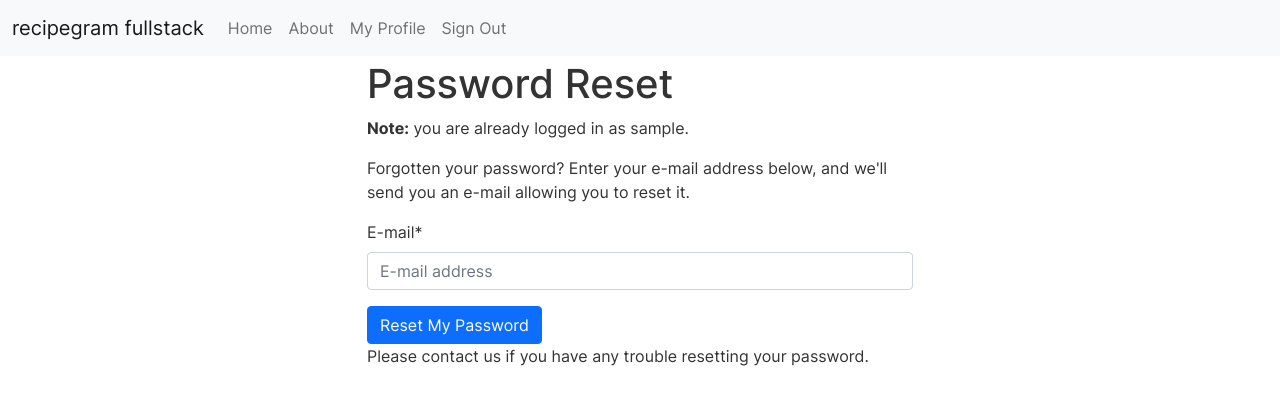
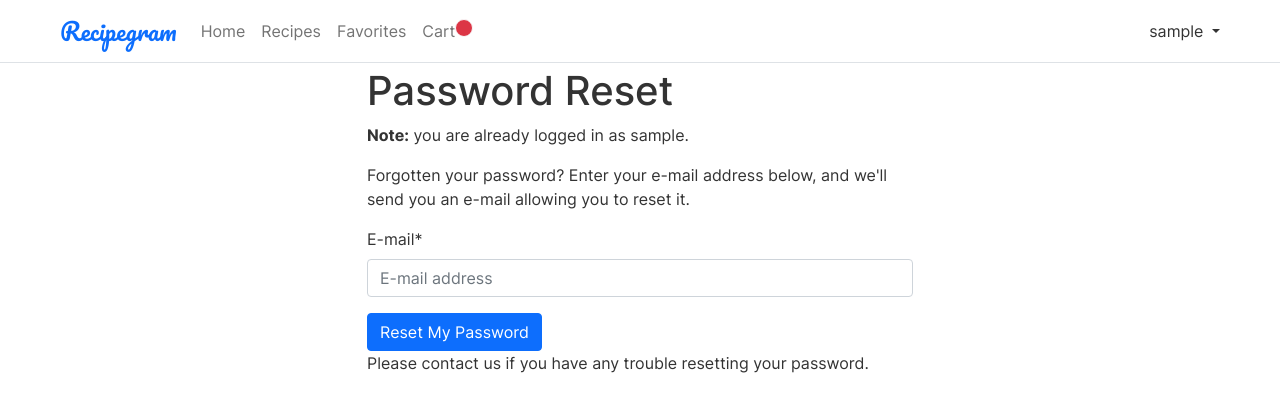
Before and after one commit to mavhungutrezzy/recipegram_fullstack, a Django app: page /accounts/password/reset/ in a window 1280 px wide. Shown: the top 412 px of the page. Run offline with Django 4.2, Linux system fonts and the light colour scheme; the visitor is signed in with stand-in values (Sample User, id 1); parts of the project's set-up code (start-up, migrations or seed data) failed here and were passed over; some libraries are stand-ins or nearby versions.

Commit message:
🎨 style(project.css): add custom font 'Pacifico' to navbar-brand 🎨 style(base.html): update navbar layout and add dropdown menu for authenticated users ✨ feat(recipes/index.html): add recipe cards to index page

```diff
--- a/recipegram_fullstack/static/css/project.css
+++ b/recipegram_fullstack/static/css/project.css
@@ -1,4 +1,5 @@
 /* These styles are generated from project.scss. */
+@import url('https://fonts.googleapis.com/css2?family=Pacifico&display=swap');
 
 @font-face {
   font-family: 'CustomFont';
@@ -13,6 +14,11 @@ body {
   background-color: #fff;
 }
 
+.navbar-brand {
+  font-family: 'Pacifico', cursive;
+  font-size:x-large
+}
+
 
 .alert-debug {
   color: black;
--- a/recipegram_fullstack/templates/base.html
+++ b/recipegram_fullstack/templates/base.html
@@ -41,46 +41,52 @@
   <body>
 
     <div class="mb-1">
-      <nav class="navbar navbar-expand-md navbar-light bg-light">
+      <nav class="navbar navbar-expand-lg navbar-light border-bottom px-5">
         <div class="container-fluid">
-          <button class="navbar-toggler navbar-toggler-right" type="button" data-bs-toggle="collapse" data-bs-target="#navbarSupportedContent" aria-controls="navbarSupportedContent" aria-expanded="false" aria-label="Toggle navigation">
+          <a class="navbar-brand text-primary" href="/">Recipegram</a>
+          <button class="navbar-toggler" type="button" data-bs-toggle="collapse" data-bs-target="#navbarNav" aria-controls="navbarNav" aria-expanded="false" aria-label="Toggle navigation">
             <span class="navbar-toggler-icon"></span>
           </button>
-          <a class="navbar-brand" href="{% url 'home' %}">recipegram fullstack</a>
-
-          <div class="collapse navbar-collapse" id="navbarSupportedContent">
-            <ul class="navbar-nav mr-auto">
-              <li class="nav-item active">
-                <a class="nav-link" href="{% url 'home' %}">Home <span class="visually-hidden">(current)</span></a>
+          <div class="collapse navbar-collapse" id="navbarNav">
+            <ul class="navbar-nav me-auto mb-2 mb-lg-0">
+              <li class="nav-item">
+                <a class="nav-link" href="#">Home</a>
               </li>
               <li class="nav-item">
-                <a class="nav-link" href="{% url 'about' %}">About</a>
+                <a class="nav-link" href="#">Recipes</a>
               </li>
-              {% if request.user.is_authenticated %}
+              {% if user.is_authenticated %}
                 <li class="nav-item">
-                  {# URL provided by django-allauth/account/urls.py #}
-                  <a class="nav-link" href="{% url 'users:detail' request.user.username  %}">{% translate "My Profile" %}</a>
+                  <a class="nav-link" href="#">Favorites</a>
                 </li>
-                <li class="nav-item">
-                  {# URL provided by django-allauth/account/urls.py #}
-                  <a class="nav-link" href="{% url 'account_logout' %}">{% translate "Sign Out" %}</a>
-                </li>
-              {% else %}
-                {% if ACCOUNT_ALLOW_REGISTRATION %}
-              <li class="nav-item">
-                {# URL provided by django-allauth/account/urls.py #}
-                <a id="sign-up-link" class="nav-link" href="{% url 'account_signup' %}">{% translate "Sign Up" %}</a>
-              </li>
-              {% endif %}
-                <li class="nav-item">
-                  {# URL provided by django-allauth/account/urls.py #}
-                  <a id="log-in-link" class="nav-link" href="{% url 'account_login' %}">{% translate "Sign In" %}</a>
+                <li class="nav-item position-relative">
+                  <a class="nav-link" href="#">Cart
+                    <span class="position-absolute  p-2 bg-danger border border-light rounded-circle">
+                    </span>
+                  </a>
                 </li>
               {% endif %}
             </ul>
+            {% if user.is_authenticated %}
+              <div class="dropdown">
+                <span class="dropdown-toggle" id="dropdownMenuButton" data-bs-toggle="dropdown" aria-expanded="false">
+                  {{ user.username }}
+                </span>
+                <ul class="dropdown-menu" aria-labelledby="dropdownMenuButton">
+                  <li><a class="dropdown-item" href="#">Profile</a></li>
+                  <li><a class="dropdown-item" href="#">Settings</a></li>
+                  <li><hr class="dropdown-divider"></li>
+                  <li><a class="dropdown-item" href="{% url 'account_logout' %}">Logout</a></li>
+                </ul>
+              </div>
+            {% else %}
+              <a href="{% url 'account_login' %}" class="btn btn-outline-secondary">Log In</a>
+              <a href="{% url 'account_signup' %}" class="btn btn-outline-secondary ms-3">Register</a>
+            {% endif %}
           </div>
         </div>
       </nav>
+
 
     </div>
 
```
Also changed, not shown: recipegram_fullstack/templates/recipes/index.html (+27 -0 lines).
